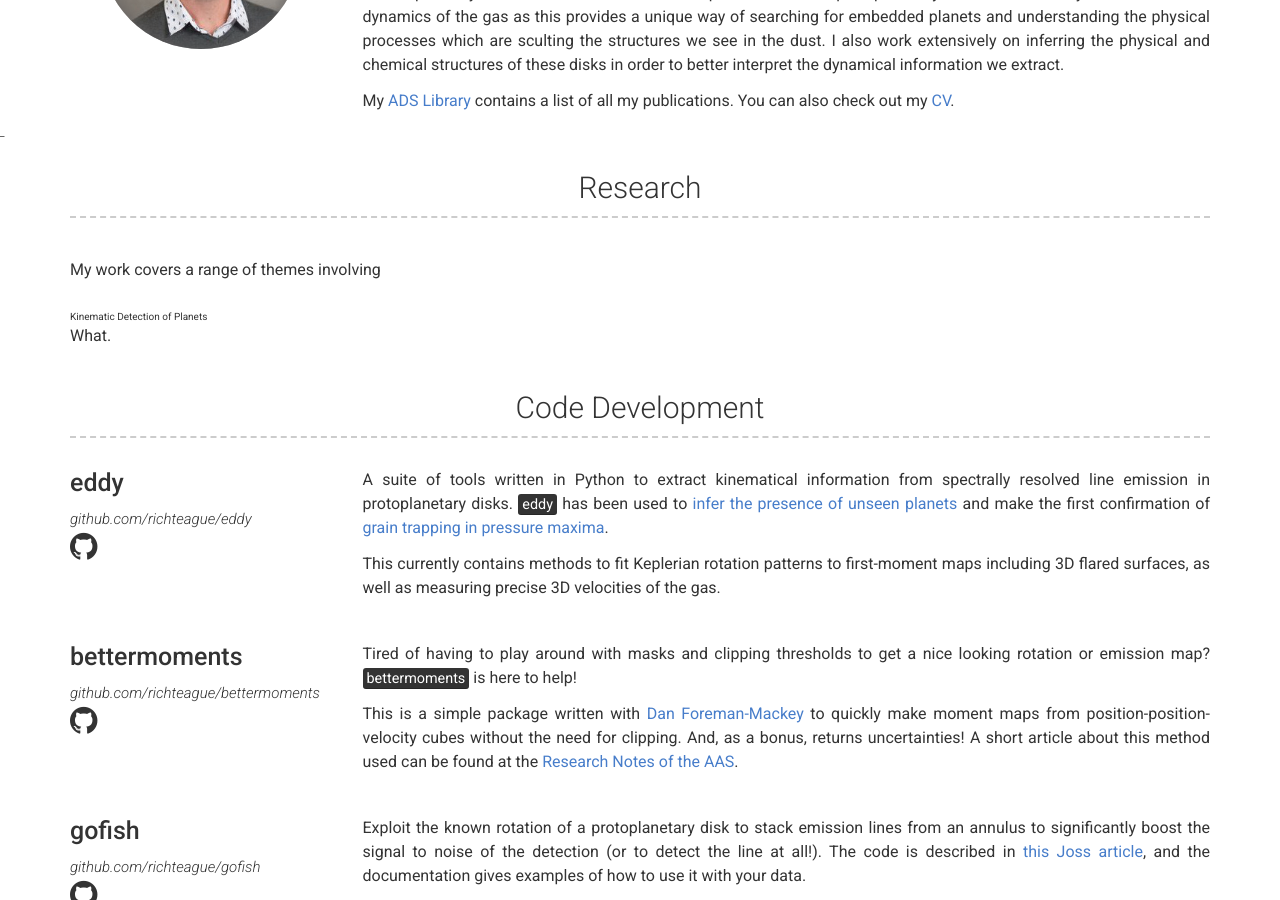
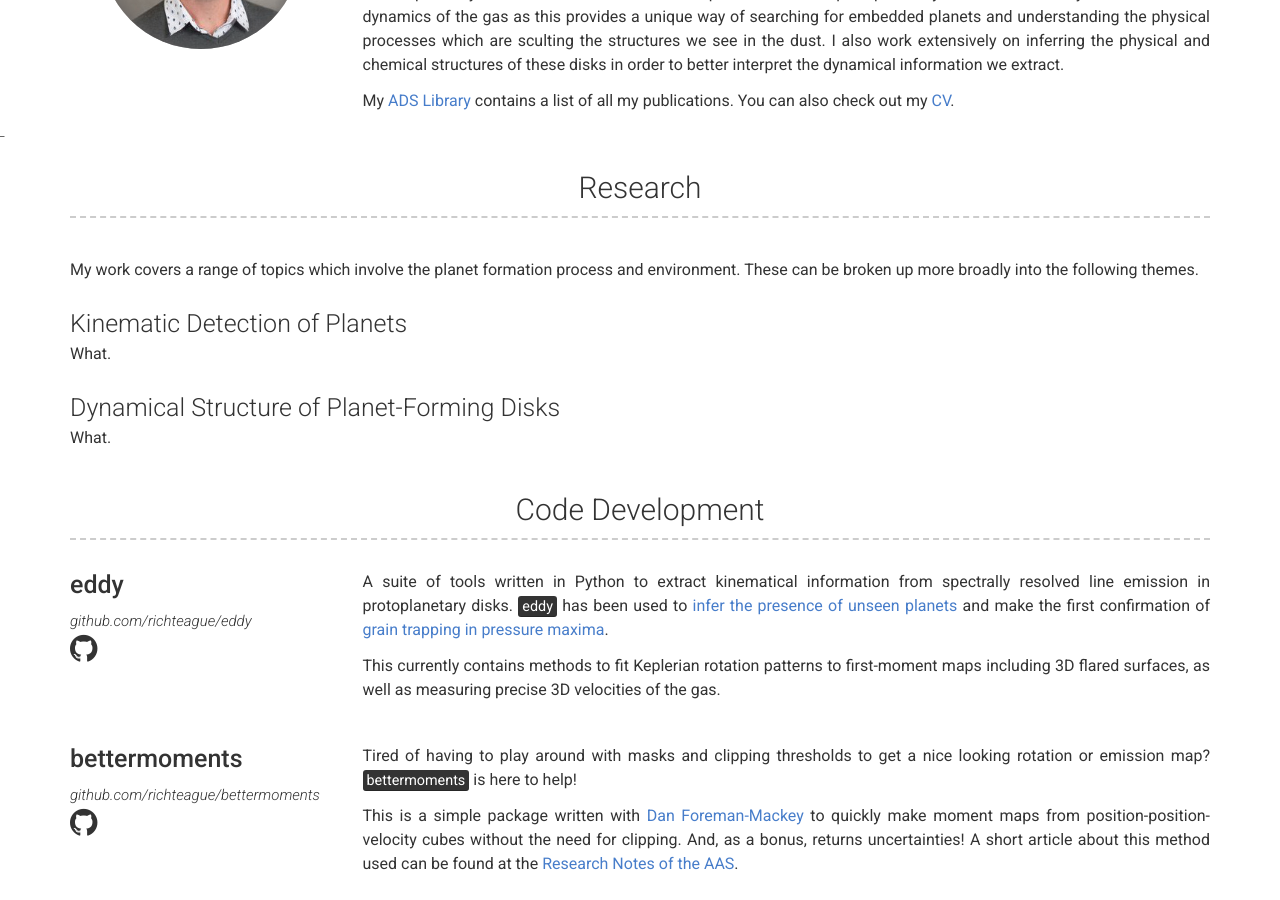
Before and after one commit to richteague/richteague.github.io, a Jekyll site: the page built from index.md, in a window 1280 px wide and 900 px high, scrolled down 453 px. Built offline with Jekyll 4.4.1, drawn with Linux system fonts in a browser that asks for light colours.

Commit message:
better breaks

```diff
--- a/_includes/research.html
+++ b/_includes/research.html
@@ -4,10 +4,19 @@
     <div class="col-md-12">
       {{ site.press_content | strip | markdownify }}
       <p>
-          My work covers a range of themes involving
+          My work covers a range of topics which involve the planet formation process and environment. These can be broken up more broadly into the following themes.
       </p>
-      <br
+
+      <br/>
+
       <h4>Kinematic Detection of Planets</h4>
+      <p>
+        What.
+      </p>
+
+      <br/>
+
+      <h4>Dynamical Structure of Planet-Forming Disks</h4>
       <p>
         What.
       </p>
```
